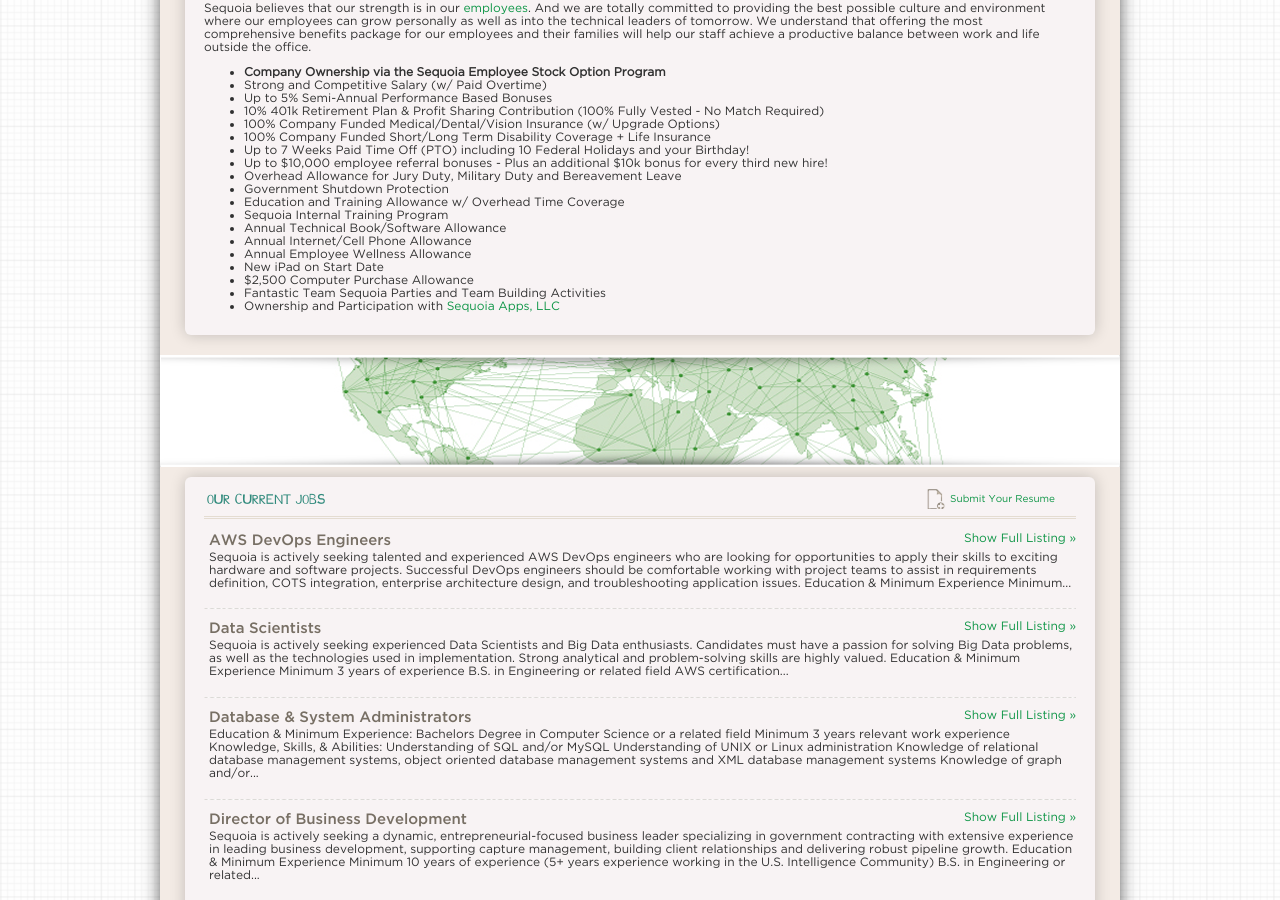
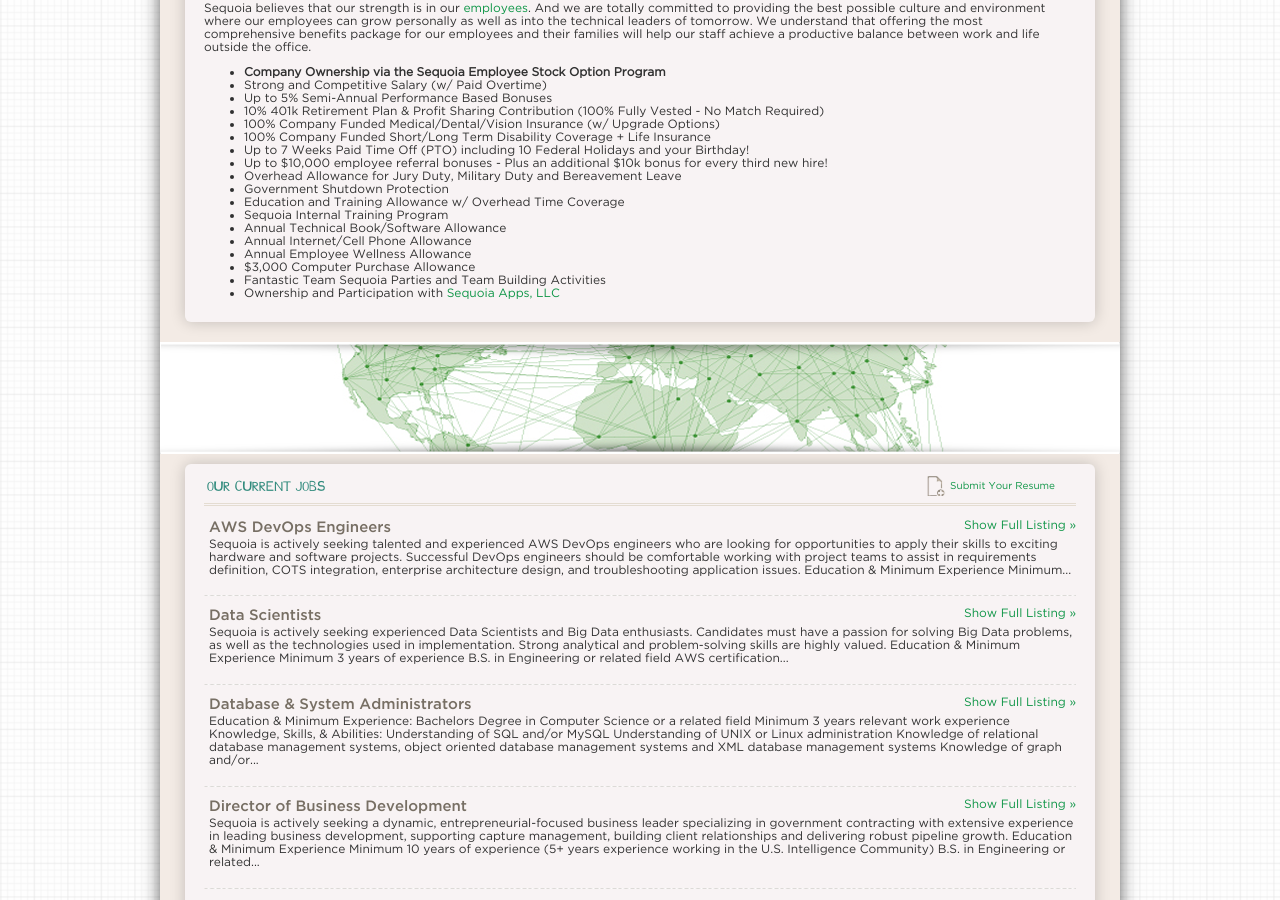
Before and after one commit to sequoiainc/www.sequoiainc.com, a Jekyll site: the page built from careers/index.html, in a window 1280 px wide and 900 px high, scrolled down 310 px. Built offline with Jekyll 4.4.1, drawn with Linux system fonts in a browser that asks for light colours.

Commit message:
Update index.html

```diff
--- a/careers/index.html
+++ b/careers/index.html
@@ -29,8 +29,7 @@
       <li>Annual Technical Book/Software Allowance</li>
       <li>Annual Internet/Cell Phone Allowance</li>
       <li>Annual Employee Wellness Allowance</li>
-      <li>New iPad on Start Date</li>
-      <li>$2,500 Computer Purchase Allowance</li>
+      <li>$3,000 Computer Purchase Allowance</li>
       <li>Fantastic Team Sequoia Parties and Team Building Activities</li>
       <li>Ownership and Participation with <a href="http://www.sequoia-apps.com/">Sequoia Apps, LLC</a></li>
     </ul>
```
